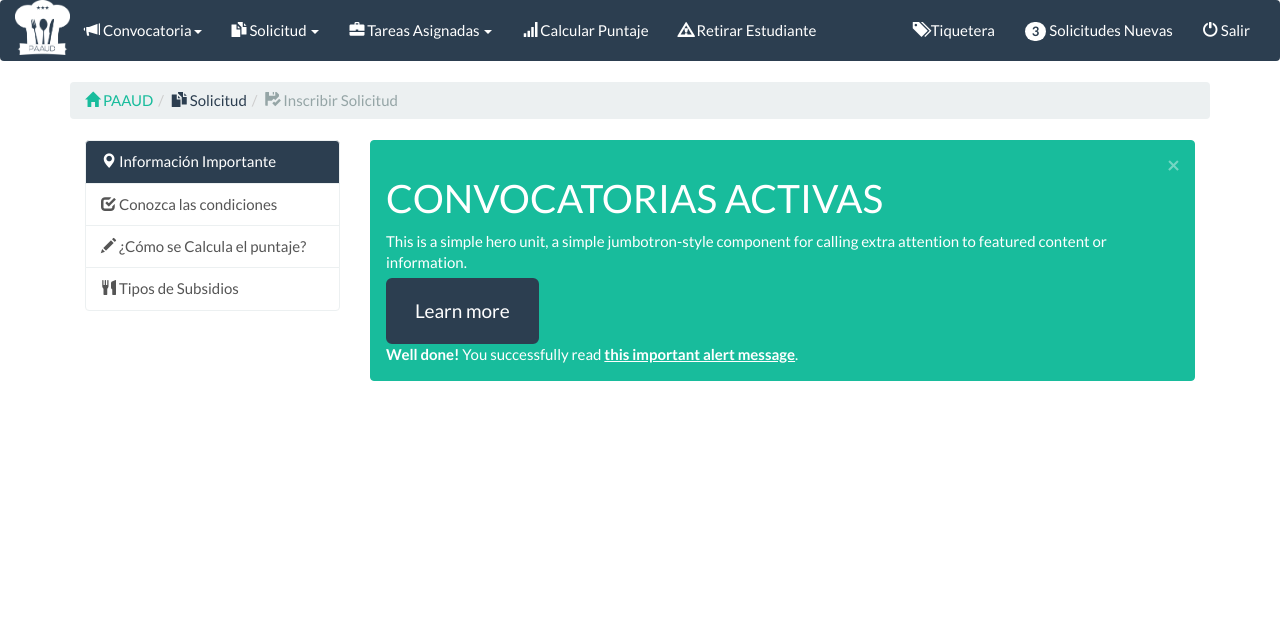
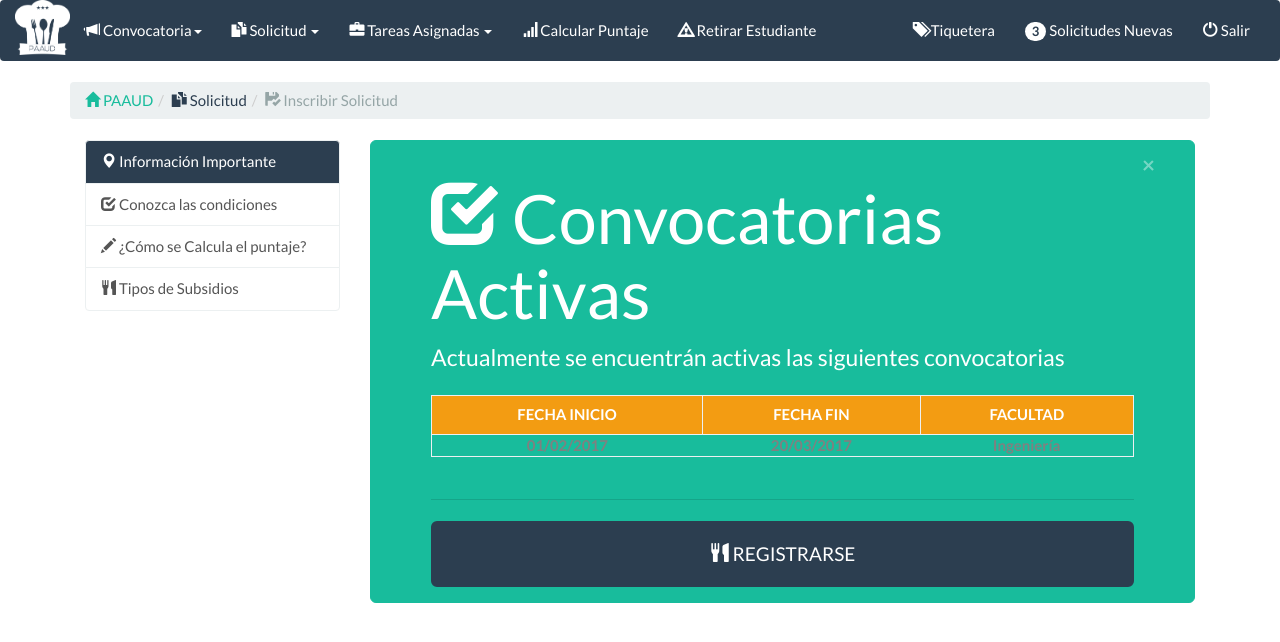
Before and after one commit to CatalinaCano/paaud, an Angular app in the folder cliente/: page /inscribir-convocatoria in a window 1280 px wide. Shown: the top 642 px of the page. Built offline with nearby package versions, Linux system fonts and the light colour scheme.

Commit message:
Se termina la interfaz para registrarse a una convocatoria y se hace la creacion del objeto para consultarla desde la bd

```diff
--- a/cliente/src/app/components/inscribir-convocatoria/inscribir-convocatoria.component.html
+++ b/cliente/src/app/components/inscribir-convocatoria/inscribir-convocatoria.component.html
@@ -15,12 +15,39 @@
     <app-informacion></app-informacion>
 
         <div class="col-md-9">
-            <div class="alert alert-dismissible alert-success">
+            <div class="jumbotron alert alert-dismissible alert-success">
                 <button (click) ="volver()"type="button" class="close" data-dismiss="alert">&times;</button>
-                    <h1>CONVOCATORIAS ACTIVAS</h1>
-                    <p>This is a simple hero unit, a simple jumbotron-style component for calling extra attention to featured content or information.</p>
-                    <p><a class="btn btn-primary btn-lg">Learn more</a></p>
-                <strong>Well done!</strong> You successfully read <a href="#" class="alert-link">this important alert message</a>.
+                <h1><span class="glyphicon glyphicon-check"></span> Convocatorias Activas</h1>
+
+                <p>Actualmente se encuentrán activas las siguientes convocatorias</p>
+                    <br>
+
+                     <form class="form-horizontal" #form="ngForm">
+                        <fieldset>
+                            <div class="table-responsive">
+                                <table class="table table-striped table-bordered  ">
+                                    <thead>
+                                        <tr class="warning block-center">
+                                          <th class="text-center">FECHA INICIO</th>
+                                          <th class="text-center">FECHA FIN</th>
+                                          <th class="text-center">FACULTAD</th>
+                                        </tr>
+                                    </thead>
+                                        <tr *ngFor="let conv of convocatorias" style="color: gray" >
+                                          <th class="text-center"> {{conv["f_inicio"]}}</th>
+                                          <th class="text-center"> {{conv["f_fin"]}} </th>
+                                          <th class="text-center"> {{conv["k_idfacultad"]}}</th>
+                                        </tr>
+                                </table>
+                             </div>
+                        </fieldset>
+                     </form>
+
+
+
+                   <hr class="md-4">
+               <button (click) ="registrarse()"type="button" class="btn btn-primary btn-lg btn-block"> <span class="glyphicon glyphicon-cutlery"></span> REGISTRARSE</button>
             </div>
+
         </div>
 </div>
--- a/cliente/src/app/components/inscribir-convocatoria/inscribir-convocatoria.component.ts
+++ b/cliente/src/app/components/inscribir-convocatoria/inscribir-convocatoria.component.ts
@@ -12,7 +12,18 @@ export class InscribirConvocatoriaComponent implements OnInit {
 
     ngOnInit() { }
 
+      convocatorias =[
+         {
+            "f_inicio": "01/02/2017",
+            "f_fin":"20/03/2017",
+            "k_idfacultad":"Ingeniería"
+        }
+    ];
     volver(){
         this.router.navigate(['/landing']);
     }
+
+    registrarse(){
+        this.router.navigate(['/registrar-solicitud']);
+    }
 }
--- a/cliente/src/app/components/publicar-convocatoria/publicar-convocatoria.component.html
+++ b/cliente/src/app/components/publicar-convocatoria/publicar-convocatoria.component.html
@@ -64,7 +64,7 @@
                                           <th class="text-center"><input type="number" class="form-control" value="" placeholder="cupos" name="cupos" [(ngModel)]="cupos" ></th>
                                         </tr>
                                 </table>
-                                <p>{{cupos}}</p>
+
                              </div>
 
                                 <div class= "form-group block-center">
```
